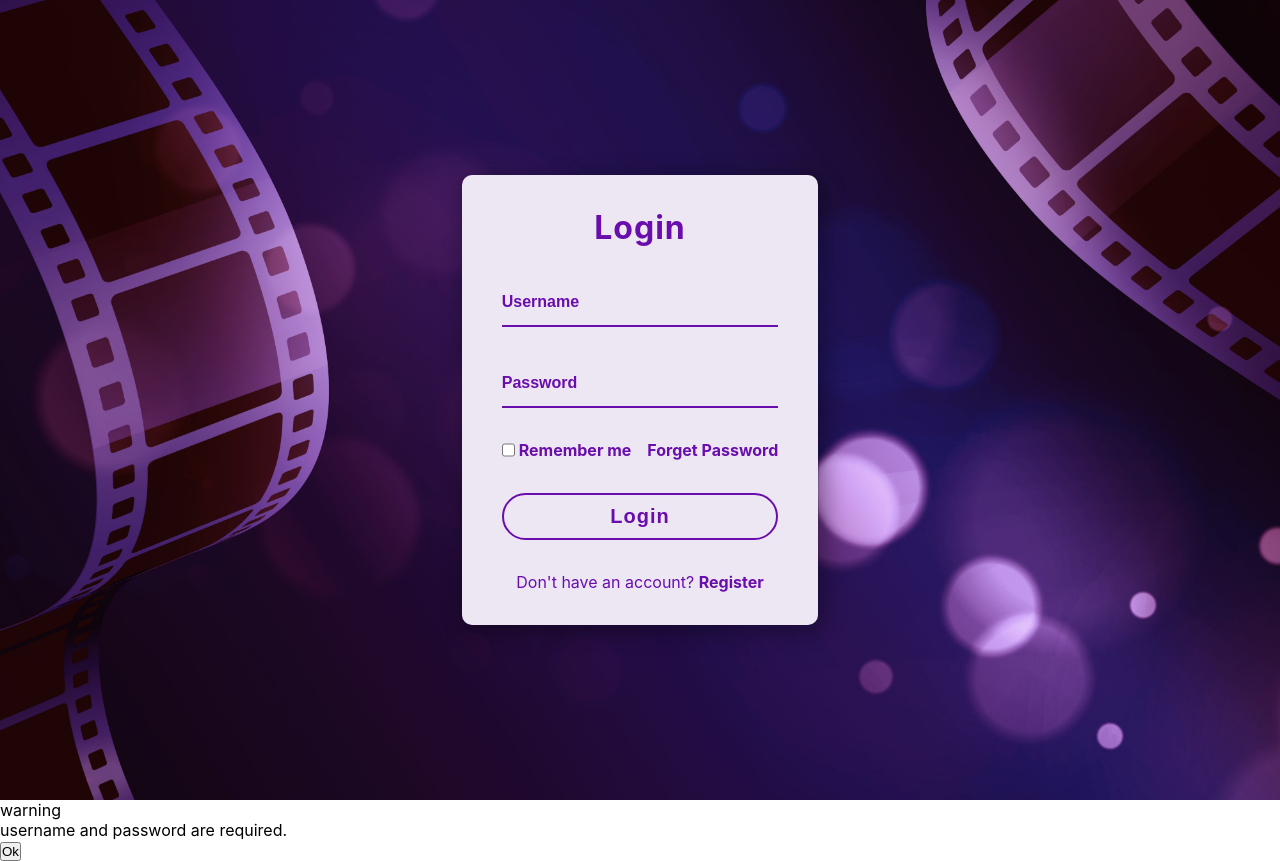
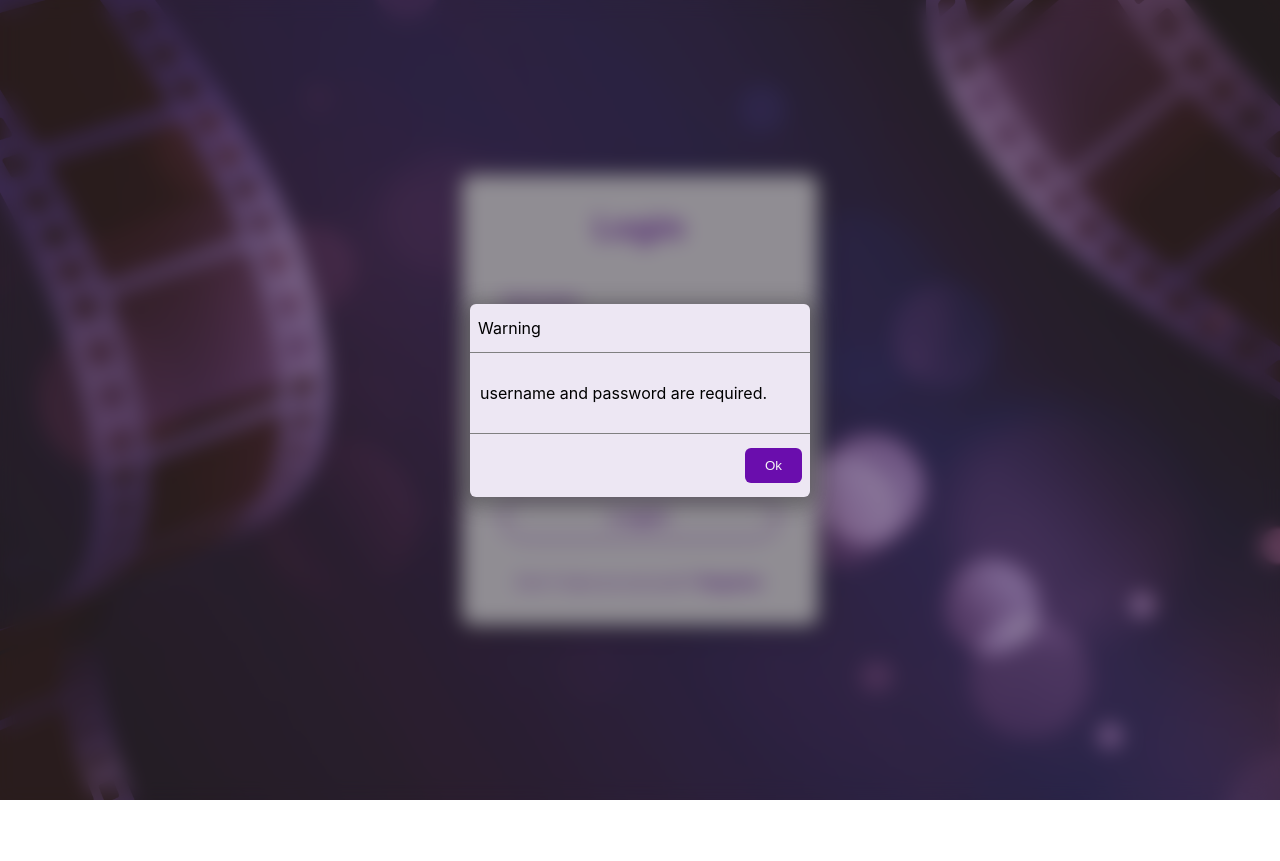
Before and after one commit to senthilmukeshhari/react-flick-finder-app, a React (Create React App) app: page / in a window 1280 px wide. Both pictures are taken after a click on the button "Login". After the commit the page ends 800 px from the top, so only its background shows below. Built offline with nearby package versions, Linux system fonts and the light colour scheme; the HTML template or start-up script is replaced by a standard one.

Commit message:
update src/components/Modal.css

```diff
--- a/src/components/Modal.css
+++ b/src/components/Modal.css
@@ -1,4 +1,4 @@
-.message-container {
+.modal-container {
     position: absolute;
     top: 0;
     left: 0;
@@ -11,8 +11,8 @@
     align-items: center;
 }
 
-.message-card {
-    background-color: whitesmoke;
+.modal{
+    background-color: var(--secondary-color);
     border-radius: 6px;
     width: 340px;
     box-shadow: 0px 4px 20px 6px rgba(0, 0, 0, 0.3);
@@ -21,25 +21,25 @@
     justify-content: space-between;
 }
 
-.message-card-head {
+.modal-head {
     border-bottom: 1px solid grey;
     text-transform: capitalize;
     padding: 14px 8px;
 }
-.message-card-body {
+.modal-body {
     border-bottom: 1px solid grey;
     padding: 30px 10px;
 }
 
-.message-card-footer {
+.modal-footer {
     margin: 14px 8px;
     display: flex;
     justify-content: flex-end;
 }
 
-.message-card-footer button {
+.modal-footer button {
     font-size: bolder;
-    background-color: #6a0dad;
+    background-color: var(--primary-color);
     color: whitesmoke;
     border: none;
     outline: none;
```
